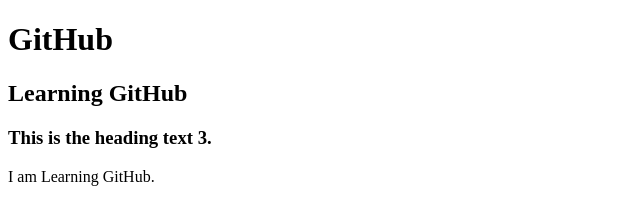
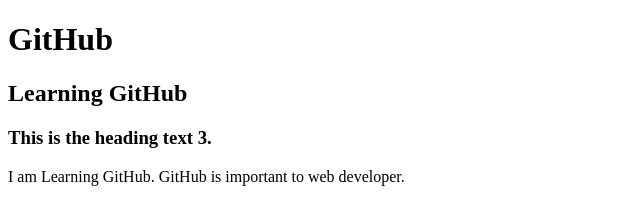
Before and after one commit to Bijay54/Git_Project, a plain HTML site: page index.html in a window 1280 px wide. Shown: the whole page, without its empty margins (0-640 px from the left). Drawn offline with Linux system fonts and the light colour scheme.

Commit message:
Adding some info to paragraph tag.

```diff
--- a/index.html
+++ b/index.html
@@ -9,6 +9,6 @@
     <h1>GitHub</h1>
     <h2>Learning GitHub</h2>
     <h3>This is the heading text 3.</h3>
-    <p>I am Learning GitHub.</p>
+    <p>I am Learning GitHub. GitHub is important to web developer.</p>
 </body>
 </html>
```
